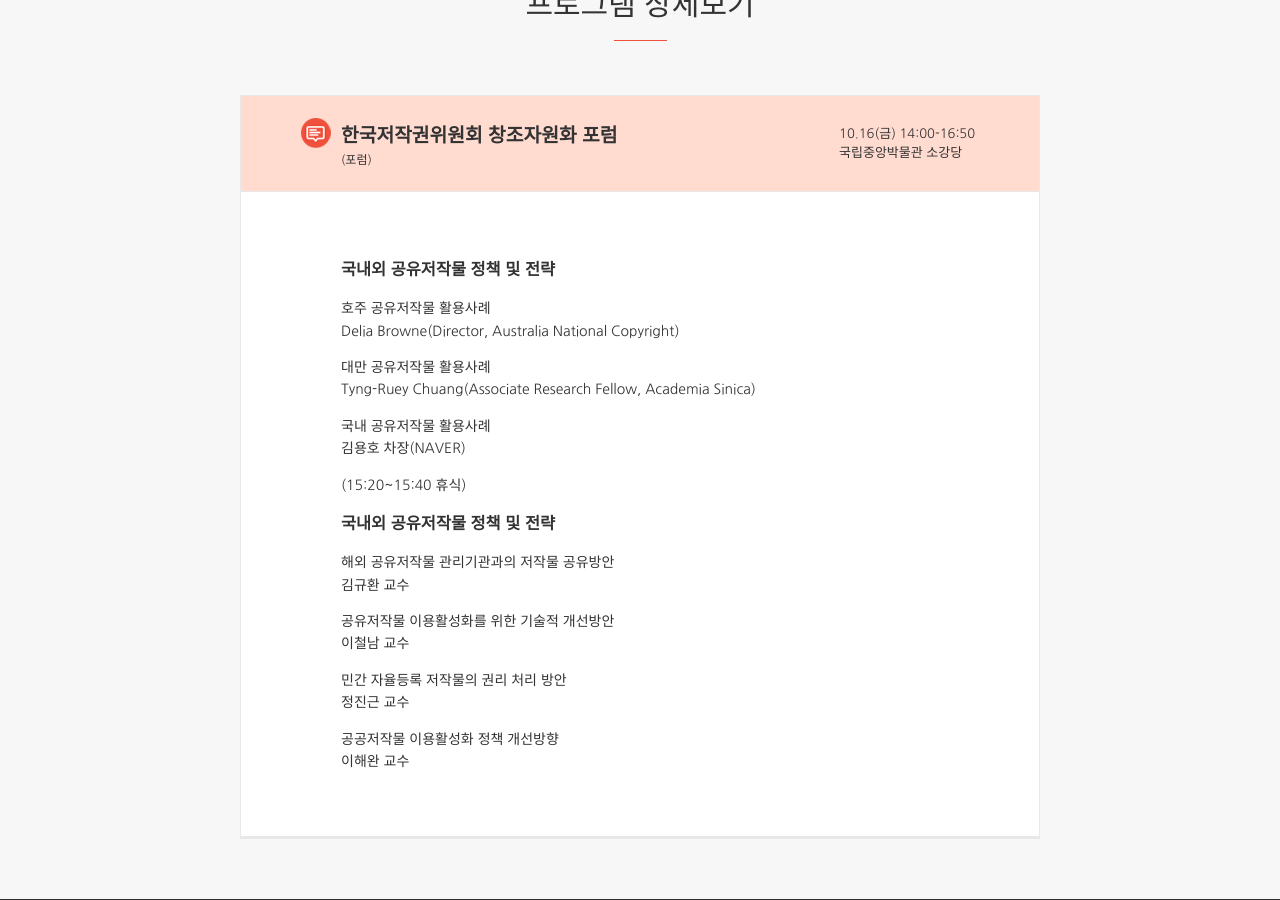
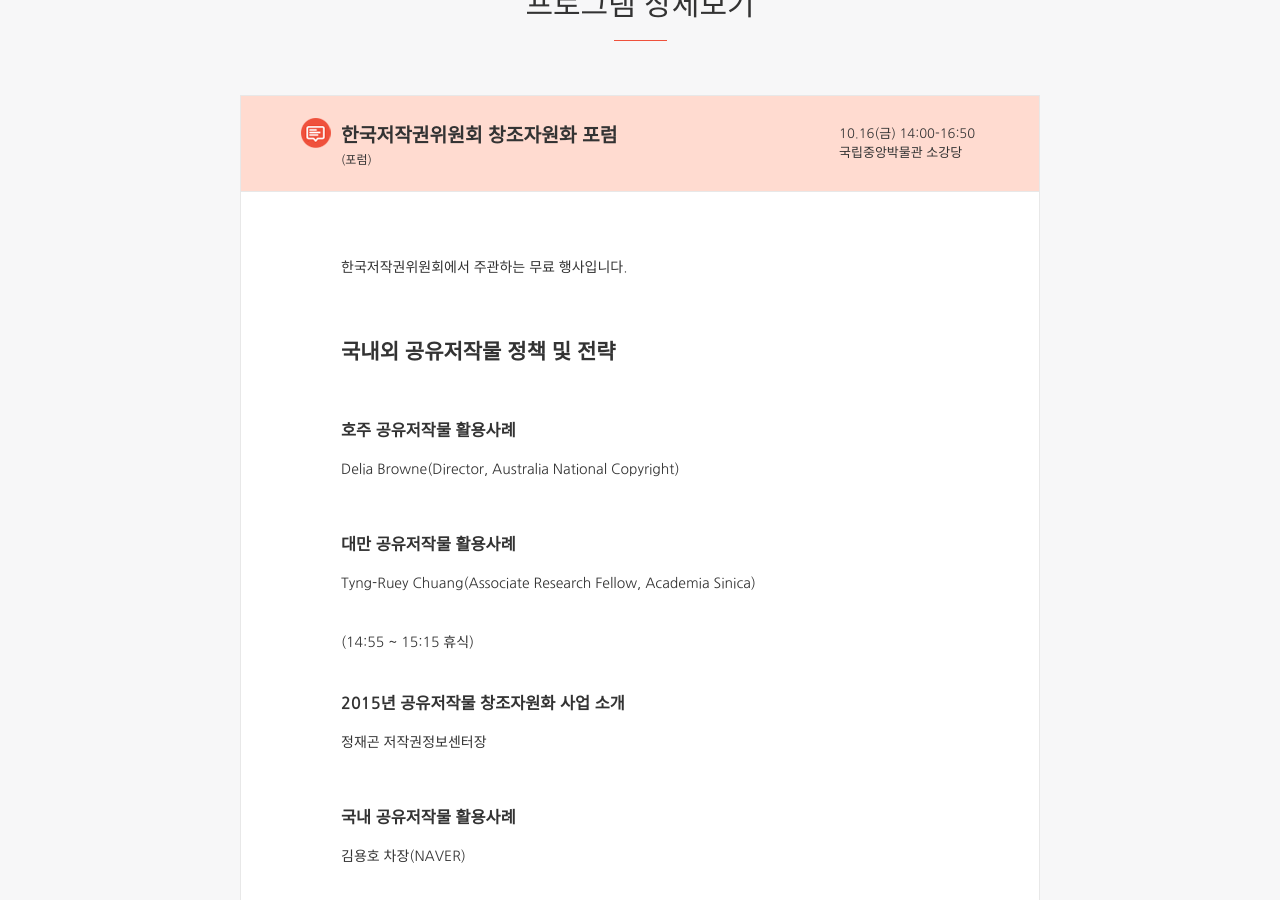
Before and after one commit to creativecommonskorea/2015-global-summit, a Jekyll site: the page built from _sessions/16-05.md, in a window 1280 px wide and 900 px high, scrolled down 196 px. Built offline with Jekyll 4.4.1, drawn with Linux system fonts in a browser that asks for light colours; nearby versions of some CDN libraries.

Commit message:
한국저작권위원회 창조자원화 포럼 수정 2

```diff
--- a/_includes/day16_detail.html
+++ b/_includes/day16_detail.html
@@ -136,9 +136,8 @@
                           <li><b>국내외 공유저작물 정책 및 전략</b></li>
                           <li><b>호주 공유저작물 활용사례</b><br>Delia Browne(Director, Australia National Copyright)</li>
                           <li><b>대만 공유저작물 활용사례</b><br>Tyng-Ruey Chuang(Associate Research Fellow, Academia Sinica)</li>
-                          <li><b>국내 공유저작물 활용사례</b><br>김용호 차장(NAVER)</li>
                         </ul>
-                        <p>(15:20~15:40 휴식)</p>
+                        <p>(14:55 ~ 15:15 휴식)</p>
                     </div>
                 </td>
                 <td width="14%">
@@ -203,6 +202,8 @@
                         <span class="h2">한국저작권위원회 창조자원화 포럼</span>
                         <ul>
                           <li><b>국내외 공유저작물 정책 및 전략</b></li>
+                          <li><b>2015년 공유저작물 창조자원화 사업 소개</b><br>정재곤 저작권정보센터장</li>
+                          <li><b>국내 공유저작물 활용사례</b><br>김용호 차장(NAVER)</li>
                           <li><b>해외 공유저작물 관리기관과의 저작물 공유방안</b><br>김규환 교수</li>
                           <li><b>공유저작물 이용활성화를 위한 기술적 개선방안</b><br>이철남 교수</li>
                           <li><b>민간 자율등록 저작물의 권리 처리 방안</b><br>정진근 교수</li>
--- a/_sessions/16-05.md
+++ b/_sessions/16-05.md
@@ -8,31 +8,51 @@ box: whiteorange_light
 ---
 
 
-### 국내외 공유저작물 정책 및 전략
+한국저작권위원회에서 주관하는 무료 행사입니다.
+<br>
+<br>
 
-- 호주 공유저작물 활용사례
+## 국내외 공유저작물 정책 및 전략
+<br>
+
+- ### 호주 공유저작물 활용사례
 Delia Browne(Director, Australia National Copyright)
 
-- 대만 공유저작물 활용사례
+<br>
+
+- ### 대만 공유저작물 활용사례
 Tyng-Ruey Chuang(Associate Research Fellow, Academia Sinica)
 
-- 국내 공유저작물 활용사례
+<br>
+(14:55 ~ 15:15 휴식)
+<br>
+
+- ### 2015년 공유저작물 창조자원화 사업 소개
+정재곤 저작권정보센터장
+
+<br>
+
+- ### 국내 공유저작물 활용사례
 김용호 차장(NAVER)
 
+<br>
 
-(15:20~15:40 휴식)
-
-
-### 국내외 공유저작물 정책 및 전략
-
-- 해외 공유저작물 관리기관과의 저작물 공유방안
+- ### 해외 공유저작물 관리기관과의 저작물 공유방안
 김규환 교수
 
-- 공유저작물 이용활성화를 위한 기술적 개선방안
+<br>
+
+- ### 공유저작물 이용활성화를 위한 기술적 개선방안
 이철남 교수
 
-- 민간 자율등록 저작물의 권리 처리 방안
+<br>
+
+- ### 민간 자율등록 저작물의 권리 처리 방안
 정진근 교수
 
-- 공공저작물 이용활성화 정책 개선방향
+<br>
+
+- ### 공공저작물 이용활성화 정책 개선방향
 이해완 교수
+
+<br>
```
Also changed, not shown: _data/day16_programs.yml (+4 -3 lines).
